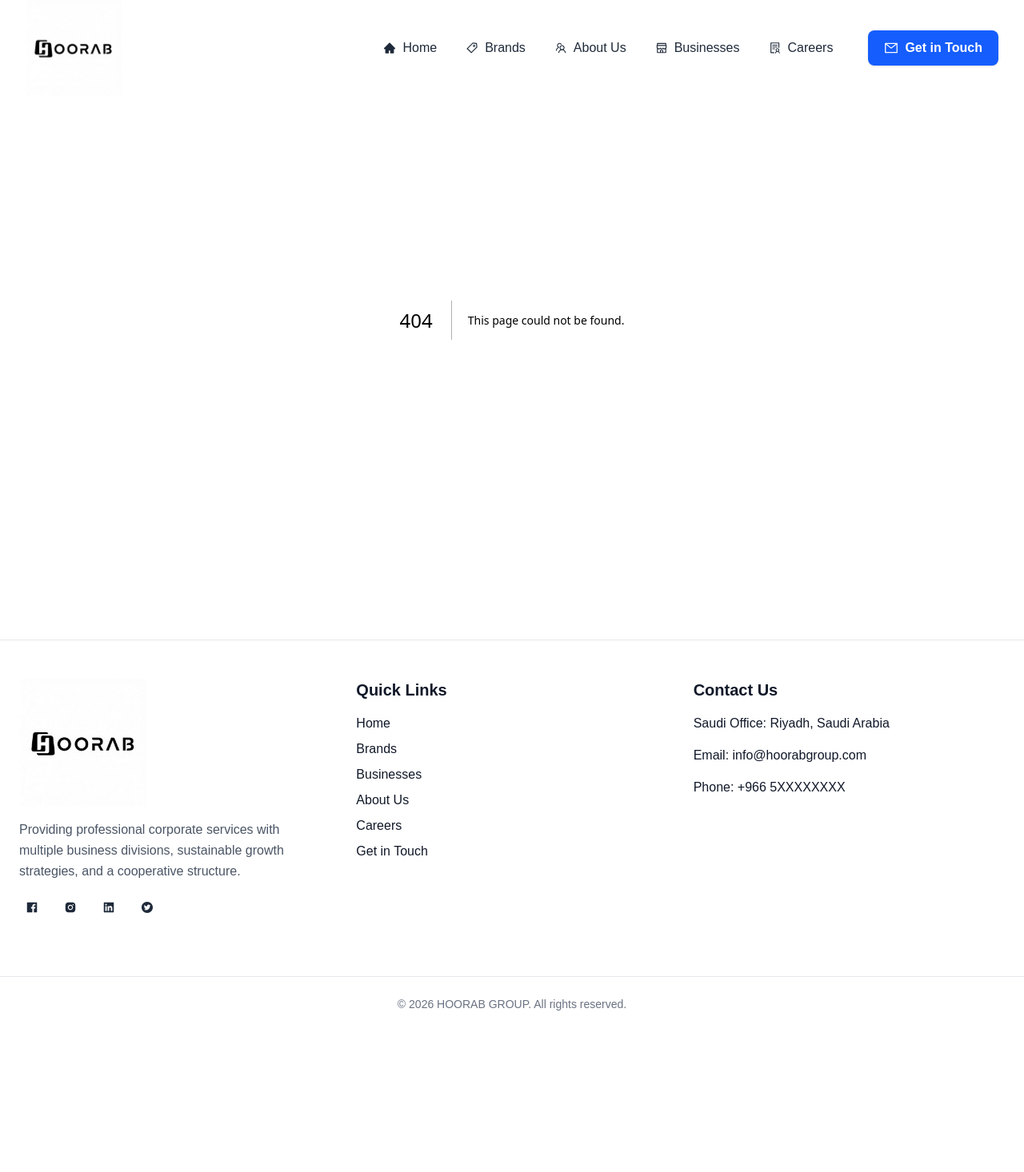
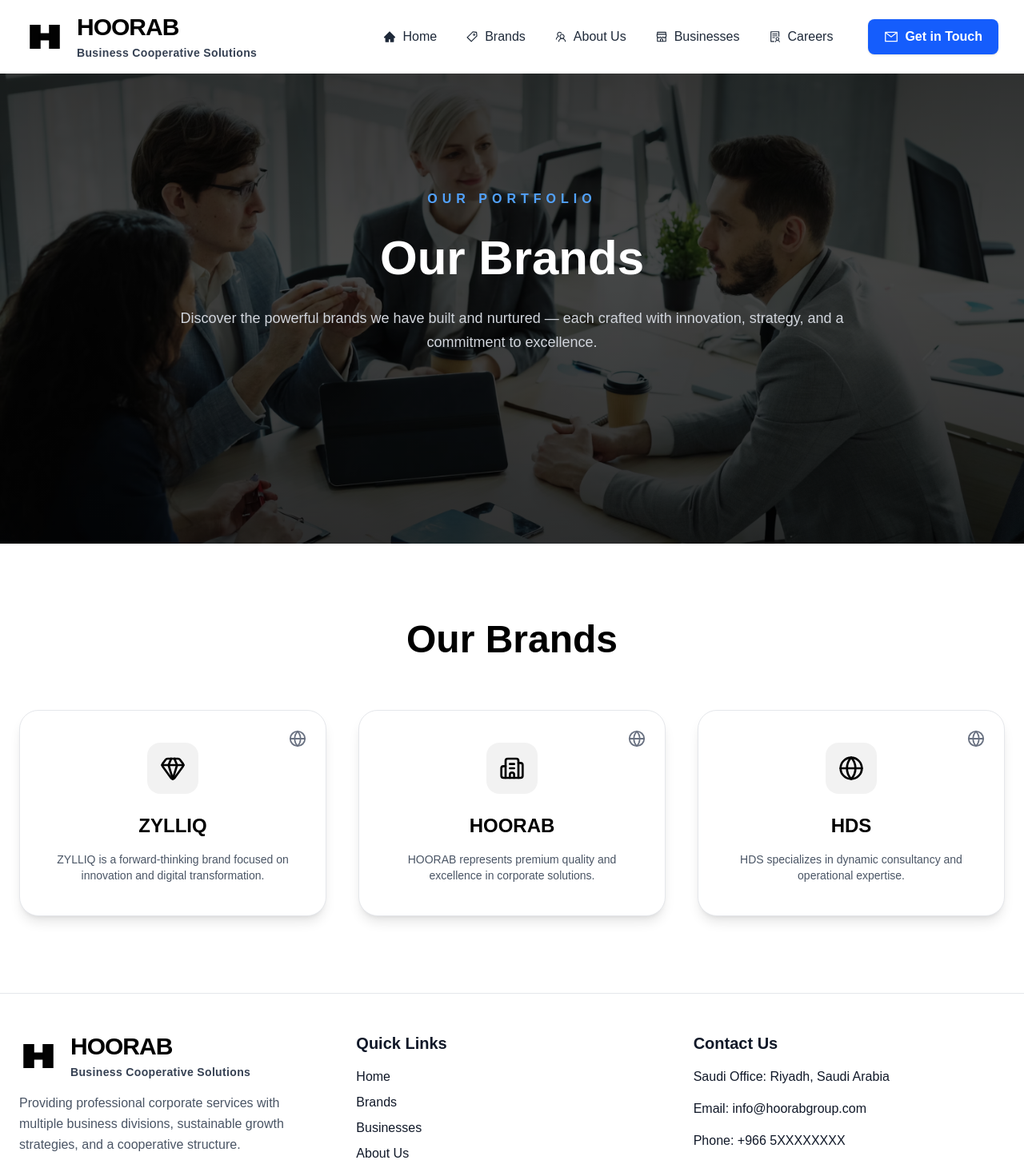
Before and after one commit to haroonkhadim123/business, a Next.js app: page /brand in a window 1280 px wide. Before the commit this address had no page. Shown: the top 1466 px of the page at 80% size. Before the commit the page ends 1314 px from the top, so only its background shows below. Built offline with nearby package versions, Linux system fonts and the light colour scheme; grey boxes are pictures that could not be loaded.

Commit message:
new changes

```diff
--- /dev/null
+++ b/app/brand/page.js
@@ -0,0 +1,17 @@
+import BrandHero from "../component/brandbanner";
+import BrandsClient from "../component/brandclient";
+
+export const metadata = {
+  title: "HOORAB GROUP | Our Brands  ",
+  description:
+    "Discover ZYLLIQ, HOORAB, and HDS — powerful brands delivering innovation and corporate excellence.",
+};
+
+export default function Page() {
+  return (
+    <>
+      <BrandHero />
+      <BrandsClient />
+    </>
+  );
+}
--- /dev/null
+++ b/app/component/brandbanner.js
@@ -0,0 +1,66 @@
+"use client";
+
+import Image from "next/image";
+import { motion } from "framer-motion";
+
+export default function BrandHero() {
+  return (
+    <section className="relative h-[85vh] w-full flex items-center justify-center text-center overflow-hidden">
+
+      {/* Background Image with Smooth Zoom */}
+      <motion.div
+        initial={{ scale: 1.2 }}
+        animate={{ scale: 1 }}
+        transition={{ duration: 2 }}
+        className="absolute inset-0"
+      >
+        <Image
+          src="/brandimage.jpg"   // 🔁 change to your image
+          alt="Our Brands"
+          fill
+          priority
+          className="object-cover"
+        />
+      </motion.div>
+
+      {/* Dark Overlay */}
+      <div className="absolute inset-0 bg-gradient-to-b from-black/80 via-black/70 to-black/80"></div>
+
+      {/* Content */}
+      <div className="relative z-10 max-w-4xl px-6">
+
+        {/* Small Subtitle */}
+        <motion.p
+          initial={{ opacity: 0, y: -30 }}
+          animate={{ opacity: 1, y: 0 }}
+          transition={{ duration: 0.6 }}
+          className="uppercase tracking-[6px] text-blue-400 font-semibold"
+        >
+          Our Portfolio
+        </motion.p>
+
+        {/* Main Heading */}
+        <motion.h1
+          initial={{ opacity: 0, y: 40 }}
+          animate={{ opacity: 1, y: 0 }}
+          transition={{ delay: 0.3, duration: 0.8 }}
+          className="text-4xl md:text-6xl font-bold text-white mt-6 leading-tight"
+        >
+          Our Brands
+        </motion.h1>
+
+        {/* Description */}
+        <motion.p
+          initial={{ opacity: 0, y: 40 }}
+          animate={{ opacity: 1, y: 0 }}
+          transition={{ delay: 0.6, duration: 0.8 }}
+          className="text-gray-300 mt-6 text-lg leading-relaxed"
+        >
+          Discover the powerful brands we have built and nurtured —
+          each crafted with innovation, strategy, and a commitment to excellence.
+        </motion.p>
+
+      </div>
+    </section>
+  );
+}
--- /dev/null
+++ b/app/component/brandclient.js
@@ -0,0 +1,86 @@
+"use client";
+
+import { motion } from "framer-motion";
+import { Globe, Building2, Gem } from "lucide-react";
+
+const brands = [
+  {
+    name: "ZYLLIQ",
+    description:
+      "ZYLLIQ is a forward-thinking brand focused on innovation and digital transformation.",
+    icon: Gem,
+    link: "https://zylliq.com",
+  },
+  {
+    name: "HOORAB",
+    description:
+      "HOORAB represents premium quality and excellence in corporate solutions.",
+    icon: Building2,
+    link: "https://hoorab.com",
+  },
+  {
+    name: "HDS",
+    description:
+      "HDS specializes in dynamic consultancy and operational expertise.",
+    icon: Globe,
+    link: "https://hds.com",
+  },
+];
+
+export default function BrandsClient() {
+  return (
+    <section className="bg-white py-24">
+      <div className="max-w-7xl mx-auto px-6 text-center">
+
+        <motion.h1
+          initial={{ opacity: 0, y: 40 }}
+          whileInView={{ opacity: 1, y: 0 }}
+          transition={{ duration: 0.7 }}
+          viewport={{ once: true }}
+          className="text-4xl md:text-5xl font-bold text-black"
+        >
+          Our Brands
+        </motion.h1>
+
+        <div className="grid md:grid-cols-3 gap-10 mt-16">
+          {brands.map((brand, index) => {
+            const Icon = brand.icon;
+
+            return (
+              <motion.div
+                key={index}
+                initial={{ opacity: 0, y: 60 }}
+                whileInView={{ opacity: 1, y: 0 }}
+                transition={{ delay: index * 0.3 }}
+                viewport={{ once: true }}
+                whileHover={{ y: -10 }}
+                className="bg-white p-10 rounded-3xl shadow-lg hover:shadow-2xl transition duration-500 relative border border-gray-200"
+              >
+                <div className="w-16 h-16 flex items-center justify-center rounded-2xl bg-black/5 mb-6 mx-auto">
+                  <Icon className="text-black" size={32} />
+                </div>
+
+                <h2 className="text-2xl font-bold text-black">
+                  {brand.name}
+                </h2>
+
+                <p className="text-gray-600 mt-4 text-sm">
+                  {brand.description}
+                </p>
+
+                <a
+                  href={brand.link}
+                  target="_blank"
+                  rel="noopener noreferrer"
+                  className="absolute top-6 right-6 text-gray-500 hover:text-black transition"
+                >
+                  <Globe size={22} />
+                </a>
+              </motion.div>
+            );
+          })}
+        </div>
+      </div>
+    </section>
+  );
+}
--- a/app/component/footer.js
+++ b/app/component/footer.js
@@ -4,7 +4,7 @@
 import Link from "next/link";
 import { AiFillFacebook, AiFillInstagram, AiFillLinkedin, AiFillTwitterCircle } from "react-icons/ai";
 import { motion } from "framer-motion";
-import Image from "next/image";
+
 
 export default function Footer() {
   const socialIcons = [
@@ -34,16 +34,43 @@ export default function Footer() {
   className="space-y-4 max-w-sm text-gray-800"
 >
   {/* Logo */}
-  <div className="flex items-center">
-    <Image
-      src="/logo.jpg"           // Ensure correct file name
-      alt="HOORAB Logo"
-      width={160}
-      height={48}
-      className="object-contain"
-      priority
+<Link
+  href="/"
+  className="flex items-center flex-shrink-0 gap-2 md:gap-4"
+>
+  {/* SVG Icon */}
+  <svg
+    width="36"             // smaller default for mobile
+    height="36"
+    viewBox="0 0 128 100"
+    fill="none"
+    xmlns="http://www.w3.org/2000/svg"
+    className="flex-shrink-0 md:w-12 md:h-12" // responsive sizing
+  >
+    <path
+      d="M16 12 H48 V88 H16 V12 Z M80 12 H112 V88 H80 V12 Z M48 40 H80 V60 H48 V40 Z"
+      fill="#000000"
+      stroke="#000000"
+      strokeWidth="4"
     />
+    <path
+      d="M20 16 H44 V84 H20 V16 Z M84 16 H108 V84 H84 V16 Z M52 44 H76 V56 H52 V44 Z"
+      fill="#111111"
+      opacity="0.12"
+    />
+  </svg>
+
+  {/* Text */}
+  <div className="flex flex-col leading-tight">
+    <span className="text-2xl md:text-3xl font-black tracking-[-1px] text-black">
+      HOORAB
+    </span>
+    <span className="text-xs md:text-sm font-semibold text-gray-700 tracking-wide mt-1">
+      Business Cooperative Solutions
+    </span>
   </div>
+</Link>
+
 
   {/* Description */}
   <p className="text-gray-600 leading-relaxed text-sm md:text-base">
@@ -73,8 +100,8 @@ export default function Footer() {
         <motion.div variants={fadeUp} className="space-y-2">
           <h3 className="text-xl font-semibold mb-4">Quick Links</h3>
           <ul className="space-y-2">
-            <li><Link href="#home" className="hover:text-blue-500 transition">Home</Link></li>
-            <li><Link href="#brands" className="hover:text-blue-500 transition">Brands</Link></li>
+            <li><Link href="/" className="hover:text-blue-500 transition">Home</Link></li>
+            <li><Link href="/brand" className="hover:text-blue-500 transition">Brands</Link></li>
             <li><Link href="#divisions" className="hover:text-blue-500 transition">Businesses</Link></li>
             <li><Link href="#about" className="hover:text-blue-500 transition">About Us</Link></li>
             <li><Link href="#careers" className="hover:text-blue-500 transition">Careers</Link></li>
--- a/app/component/navbar.js
+++ b/app/component/navbar.js
@@ -2,7 +2,7 @@
 
 import { useState, useEffect } from "react";
 import Link from "next/link";
-import Image from "next/image";
+
 import { HiMenu, HiX } from "react-icons/hi";
 import {
   AiFillHome,
@@ -25,7 +25,7 @@ export default function Navbar() {
 
   const links = [
     { name: "Home", href: "/", icon: <AiFillHome className="inline mr-2" /> },
-    { name: "Brands", href: "#brands", icon: <AiOutlineTag className="inline mr-2" /> },
+    { name: "Brands", href: "/brand", icon: <AiOutlineTag className="inline mr-2" /> },
     { name: "About Us", href: "#about", icon: <AiOutlineTeam className="inline mr-2" /> },
     { name: "Businesses", href: "#divisions", icon: <AiOutlineShop className="inline mr-2" /> },
     { name: "Careers", href: "#careers", icon: <AiOutlineSolution className="inline mr-2" /> },
@@ -37,17 +37,44 @@ export default function Navbar() {
         scrolled ? "bg-white/95 backdrop-blur-sm shadow-md" : "bg-white"
       }`}
     >
-      <div className="max-w-7xl mx-auto px-5 sm:px-6 lg:px-8 flex justify-between items-center ">
-        <Link href="/" className="flex items-center flex-shrink-0">
-          <Image
-            src="/logo.jpg"           // ← CHANGE THIS to your actual file name
-            alt="HOORAB Logo"
-            width={160}
-            height={48}
-            className="object-contain h-25 md:h-30 w-auto"
-            priority
-          />
-        </Link>
+      <div className="max-w-7xl py-4 mx-auto px-5 sm:px-6 lg:px-8 flex justify-between items-center ">
+ <Link
+  href="/"
+  className="flex items-center flex-shrink-0 gap-2 md:gap-4"
+>
+  {/* SVG Icon */}
+  <svg
+    width="36"             // smaller default for mobile
+    height="36"
+    viewBox="0 0 128 100"
+    fill="none"
+    xmlns="http://www.w3.org/2000/svg"
+    className="flex-shrink-0 md:w-12 md:h-12" // responsive sizing
+  >
+    <path
+      d="M16 12 H48 V88 H16 V12 Z M80 12 H112 V88 H80 V12 Z M48 40 H80 V60 H48 V40 Z"
+      fill="#000000"
+      stroke="#000000"
+      strokeWidth="4"
+    />
+    <path
+      d="M20 16 H44 V84 H20 V16 Z M84 16 H108 V84 H84 V16 Z M52 44 H76 V56 H52 V44 Z"
+      fill="#111111"
+      opacity="0.12"
+    />
+  </svg>
+
+  {/* Text */}
+  <div className="flex flex-col leading-tight">
+    <span className="text-2xl md:text-3xl font-black tracking-[-1px] text-black">
+      HOORAB
+    </span>
+    <span className="text-xs md:text-sm font-semibold text-gray-700 tracking-wide mt-1">
+      Business Cooperative Solutions
+    </span>
+  </div>
+</Link>
+
 
         {/* Desktop Menu */}
         <div className="hidden md:flex items-center gap-7 lg:gap-9">
@@ -90,16 +117,43 @@ export default function Navbar() {
         }`}
       >
         <div className="flex items-center justify-between px-6 py-5 border-b">
-          <Link href="/" onClick={() => setIsOpen(false)}>
-            <Image
-              src="/logo.jpg"       // ← same file here
-              alt="HOORAB Logo"
-              width={140}
-              height={42}
-              className="object-contain"
-              priority
-            />
-          </Link>
+     <Link onClick={()=>setIsOpen(false)}
+  href="/"
+  className="flex items-center flex-shrink-0 gap-2 md:gap-4"
+>
+  {/* SVG Icon */}
+  <svg
+    width="36"             // smaller default for mobile
+    height="36"
+    viewBox="0 0 128 100"
+    fill="none"
+    xmlns="http://www.w3.org/2000/svg"
+    className="flex-shrink-0 md:w-12 md:h-12" // responsive sizing
+  >
+    <path
+      d="M16 12 H48 V88 H16 V12 Z M80 12 H112 V88 H80 V12 Z M48 40 H80 V60 H48 V40 Z"
+      fill="#000000"
+      stroke="#000000"
+      strokeWidth="4"
+    />
+    <path
+      d="M20 16 H44 V84 H20 V16 Z M84 16 H108 V84 H84 V16 Z M52 44 H76 V56 H52 V44 Z"
+      fill="#111111"
+      opacity="0.12"
+    />
+  </svg>
+
+  {/* Text */}
+  <div className="flex flex-col leading-tight">
+    <span className="text-2xl md:text-3xl font-black tracking-[-1px] text-black">
+      HOORAB
+    </span>
+    <span className="text-xs md:text-sm font-semibold text-gray-700 tracking-wide mt-1">
+      Business Cooperative Solutions
+    </span>
+  </div>
+</Link>
+
 
         </div>
 
--- a/app/layout.js
+++ b/app/layout.js
@@ -42,7 +42,7 @@ export const metadata = {
   publisher: "Main Group",
 
   openGraph: {
-    title: "Main Group | Retail & Wholesale Excellence",
+    title: "HOORAB GROUP | Retail & Wholesale Excellence",
     description:
       "Strategic retail and wholesale operations across international markets.",
     url: "https://maingroup.co.uk",
```
Also changed, not shown: public/brandimage.jpg (added).
